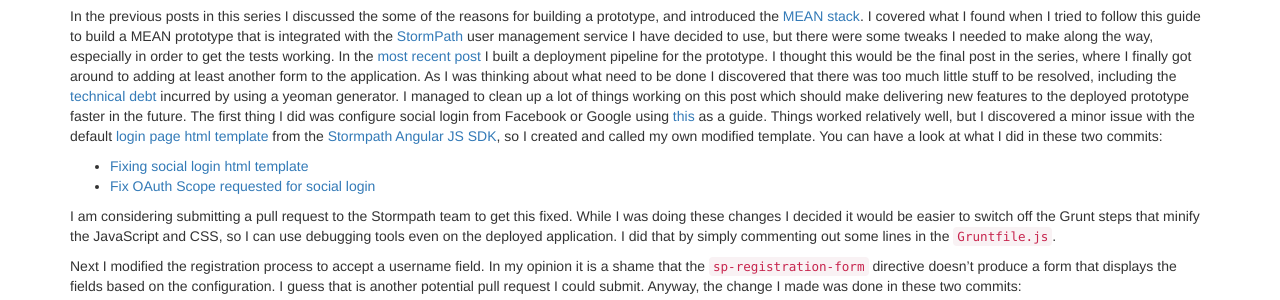
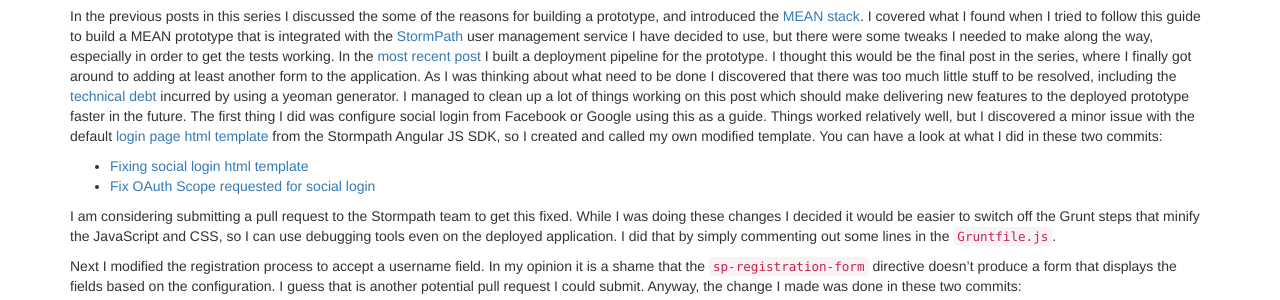
Before and after one commit to mshogren/mshogren.github.io, a Jekyll site: the page built from _posts/2016-02-25-creating-a-mean-prototype-5.md, in a window 1280 px wide and 1155 px high. Shown: the part 324-624 px from the top of the window. Built offline with Jekyll 4.4.1, drawn with Linux system fonts in a browser that asks for light colours; nearby versions of some CDN libraries; comment, search, counter and statistics services are not loaded; some of the changed lines change nothing that is shown.

Commit message:
Fixing broken links

```diff
--- a/_posts/2016-02-25-creating-a-mean-prototype-5.md
+++ b/_posts/2016-02-25-creating-a-mean-prototype-5.md
@@ -17,7 +17,7 @@
 <!--excerpt.start-->
 I thought this would be the final post in the series, where I finally got around to adding at least another form to the application.  As I was thinking about what need to be done I discovered that there was too much little stuff to be resolved, including the [technical debt](http://martinfowler.com/bliki/TechnicalDebt.html) incurred by using a yeoman generator.  I managed to clean up a lot of things working on this post which should make delivering new features to the deployed prototype faster in the future.
 <!--excerpt.end-->
-The first thing I did was configure social login from Facebook or Google using [this](https://docs.stormpath.com/nodejs/express/latest/social_login.html) as a guide.  Things worked relatively well, but I discovered a minor issue with the default [login page html template](https://github.com/stormpath/stormpath-sdk-angularjs/blob/master/src/spLoginForm.tpl.html) from the [Stormpath Angular JS SDK](http://docs.stormpath.com/angularjs/sdk), so I created and called my own modified template.  You can have a look at what I did in these two commits:
+The first thing I did was configure social login from Facebook or Google using this as a guide.  Things worked relatively well, but I discovered a minor issue with the default [login page html template](https://github.com/stormpath/stormpath-sdk-angularjs/blob/master/src/spLoginForm.tpl.html) from the Stormpath Angular JS SDK, so I created and called my own modified template.  You can have a look at what I did in these two commits:
 
 - [Fixing social login html template](https://github.com/mshogren/alsl-sandbox1/commit/6c41a57cc72709c0f44881e2d2e0cf58ed48bdc8)
 - [Fix OAuth Scope requested for social login](https://github.com/mshogren/alsl-sandbox1/commit/f59c4b27ae075c232b52d728cf0c97c3d06f76f4)
```
